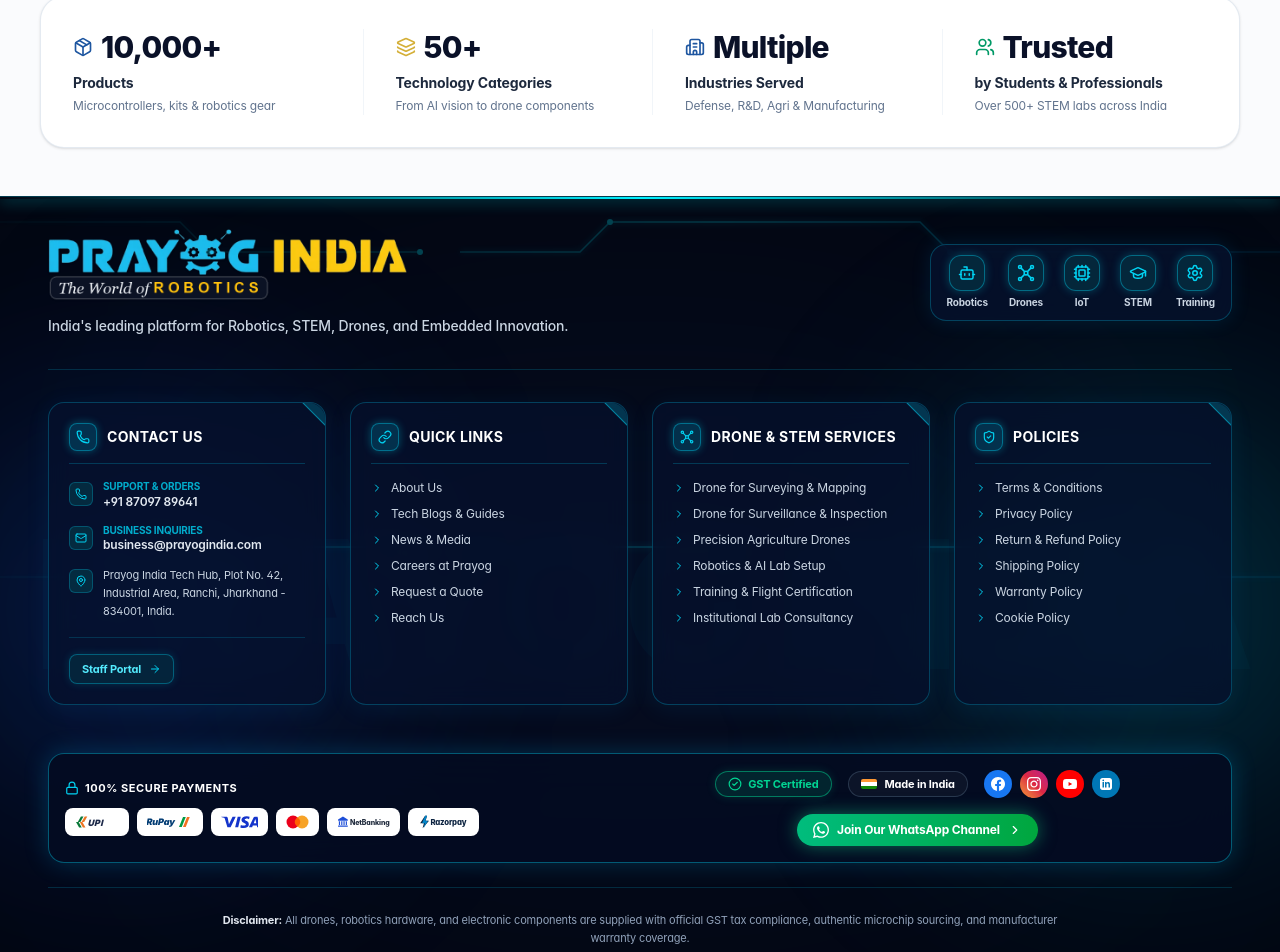
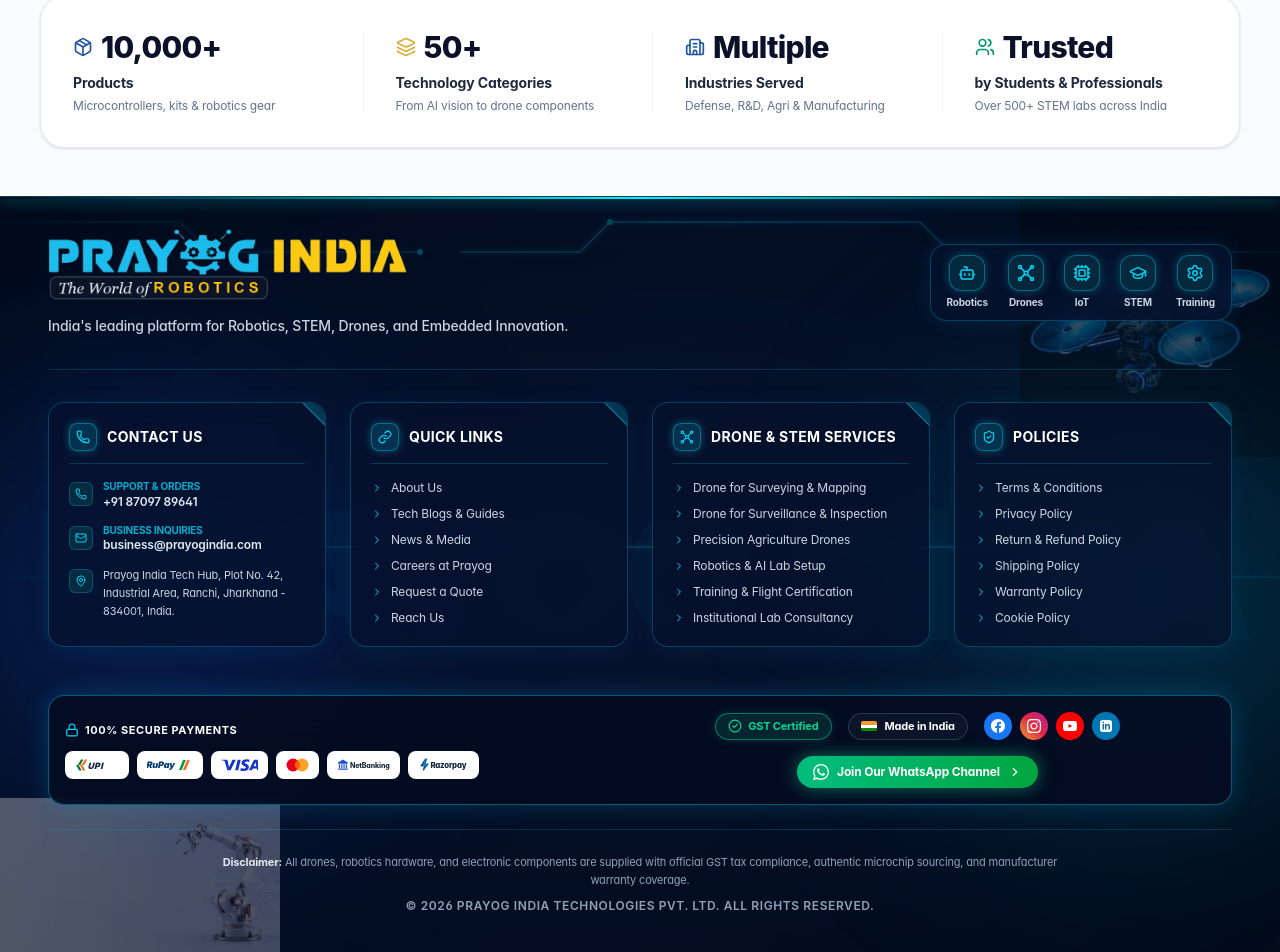
Before and after one commit to globalwebify27-svg/prayogindia-, a Next.js app: page / in a window 1280 px wide. Shown: the part 7411-8363 px from the top of the page. Built offline with nearby package versions, Linux system fonts and the light colour scheme; no server answers.

Commit message:
feat(footer): add robot arm + drone decor, remove Staff Portal button

```diff
--- a/src/components/FooterSection.tsx
+++ b/src/components/FooterSection.tsx
@@ -2,6 +2,7 @@
 
 import React from "react";
 import Link from "next/link";
+import Image from "next/image";
 import {
   Mail,
   Phone,
@@ -13,7 +14,6 @@ import {
   GraduationCap,
   Settings,
   ChevronRight,
-  ArrowRight,
   Lock,
   CheckCircle2,
 } from "lucide-react";
@@ -52,7 +52,7 @@ const DroneIcon: React.FC<{ className?: string }> = ({ className = "w-5 h-5" })
 
 export const FooterSection: React.FC = () => {
   return (
-    <footer className="relative bg-[#030712] text-white pt-8 pb-24 lg:pb-10 border-t border-cyan-500/30 overflow-hidden font-inter select-none">
+    <footer className="relative bg-[#030712] text-white pt-8 pb-24 lg:pb-10 border-t border-cyan-500/30 overflow-hidden font-inter select-none" style={{ background: "linear-gradient(135deg, #030b1a 0%, #040e22 40%, #030b1a 100%)" }}>
       {/* ── Top Neon Cyber Cyan Accent Line ── */}
       <div className="absolute top-0 inset-x-0 h-[2px] bg-gradient-to-r from-transparent via-[#00F0FF] to-transparent shadow-[0_0_15px_#00F0FF] z-20" />
 
@@ -115,6 +115,30 @@ export const FooterSection: React.FC = () => {
             PRAYOG INDIA
           </span>
         </div>
+      </div>
+
+      {/* ── Decorative Robot Arm — far left ── */}
+      <div className="absolute left-0 bottom-0 h-full w-[280px] pointer-events-none z-[1] hidden xl:block">
+        <Image
+          src="/images/robotics_arm_banner_v2.webp"
+          alt=""
+          fill
+          className="object-contain object-left-bottom opacity-30"
+          sizes="280px"
+          priority={false}
+        />
+      </div>
+
+      {/* ── Decorative Drone — far right top ── */}
+      <div className="absolute right-0 top-0 h-[260px] w-[260px] pointer-events-none z-[1] hidden xl:block">
+        <Image
+          src="/images/drone_cutout.jpg"
+          alt=""
+          fill
+          className="object-contain object-right-top opacity-25 mix-blend-screen"
+          sizes="260px"
+          priority={false}
+        />
       </div>
 
 
@@ -251,17 +275,6 @@ export const FooterSection: React.FC = () => {
                   </p>
                 </div>
               </div>
-            </div>
-
-            {/* Staff Portal Link */}
-            <div className="pt-4 mt-4 border-t border-cyan-500/20">
-              <Link
-                href="/login-staff"
-                className="inline-flex items-center gap-2 text-[11px] font-bold text-cyan-300 hover:text-white bg-cyan-950/60 hover:bg-cyan-900/60 px-3 py-1.5 rounded-lg border border-cyan-500/40 transition-all shadow-[0_0_8px_rgba(0,240,255,0.15)]"
-              >
-                <span>Staff Portal</span>
-                <ArrowRight className="w-3 h-3 text-cyan-400" />
-              </Link>
             </div>
           </div>
 
```
